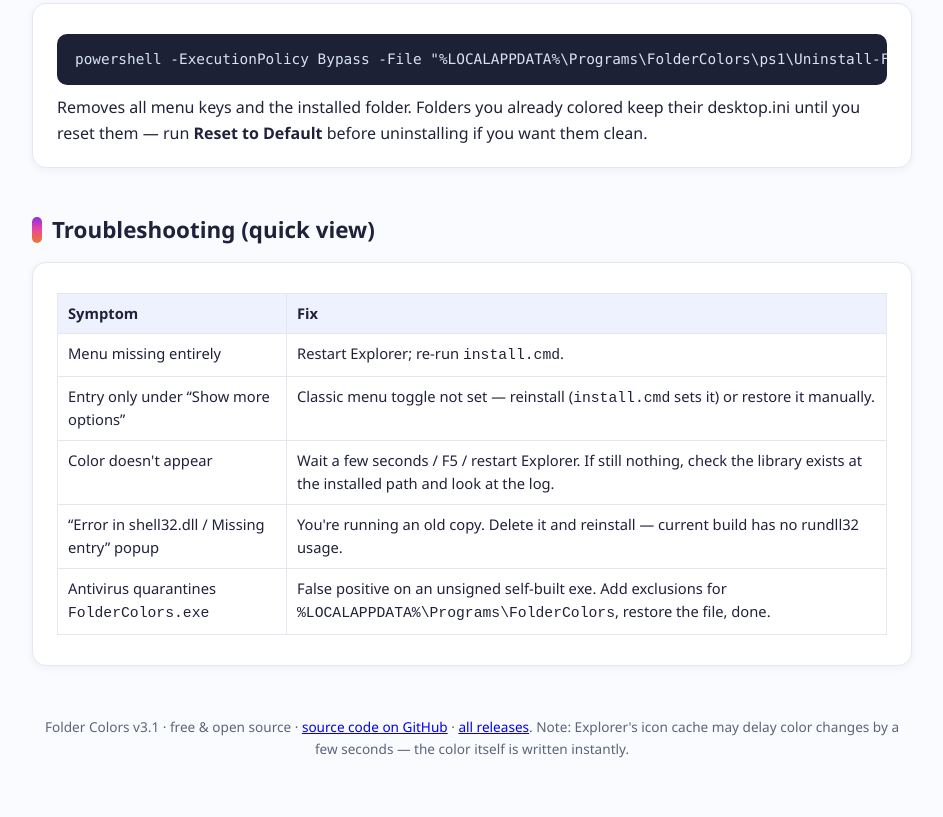
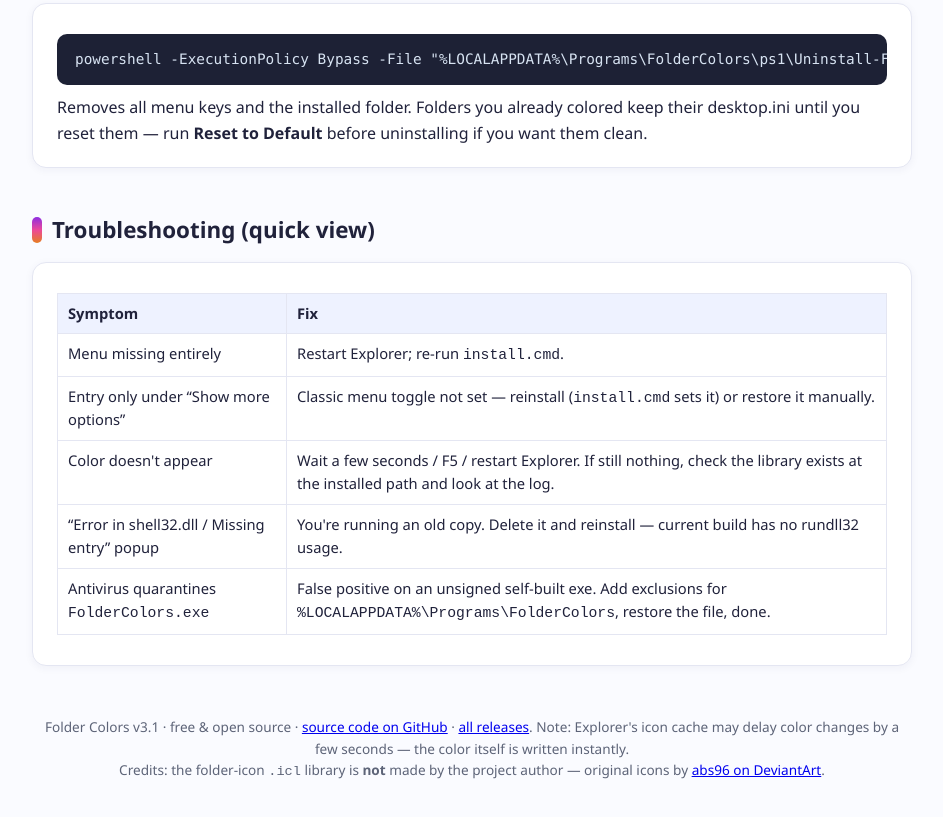
Before and after one commit to nazsa13/Windows11-Folder-Colors, a plain HTML site: page docs/index.html in a window 1280 px wide. Shown: the part 5168-5985 px from the top of the page, without its empty margins (168-1111 px from the left). Drawn offline with Linux system fonts and the light colour scheme.

Commit message:
Restore third-party .icl attribution to README and download page
The credit for abs96's Windows 11 coloured folder icons was dropped in the
v3.1 README rewrite; put it back up top, flagged the library as third-party
in the file guide, and added a credit line to the docs footer (the zip
ships the .icl).

```diff
--- a/docs/index.html
+++ b/docs/index.html
@@ -419,7 +419,9 @@
     Folder Colors v3.1 · free & open source ·
     <a href="https://github.com/nazsa13/Windows11-Folder-Colors" rel="noopener noreferrer">source code on GitHub</a> ·
     <a href="https://github.com/nazsa13/Windows11-Folder-Colors/releases" rel="noopener noreferrer">all releases</a>.
-    Note: Explorer's icon cache may delay color changes by a few seconds — the color itself is written instantly.
+    Note: Explorer's icon cache may delay color changes by a few seconds — the color itself is written instantly.<br>
+    Credits: the folder-icon <code>.icl</code> library is <b>not</b> made by the project author — original icons by
+    <a href="https://www.deviantart.com/abs96/art/Windows-11-coloured-folder-icons-896431403" rel="noopener noreferrer">abs96 on DeviantArt</a>.
   </footer>
 
 </div>
```
Also changed, not shown: 1 other file.
